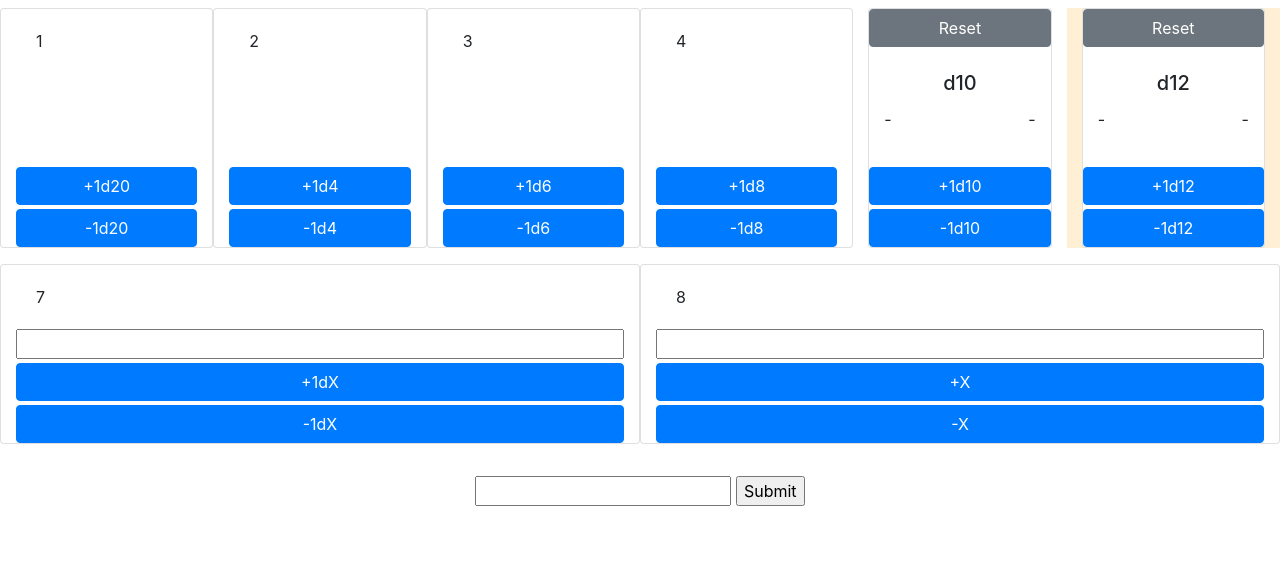
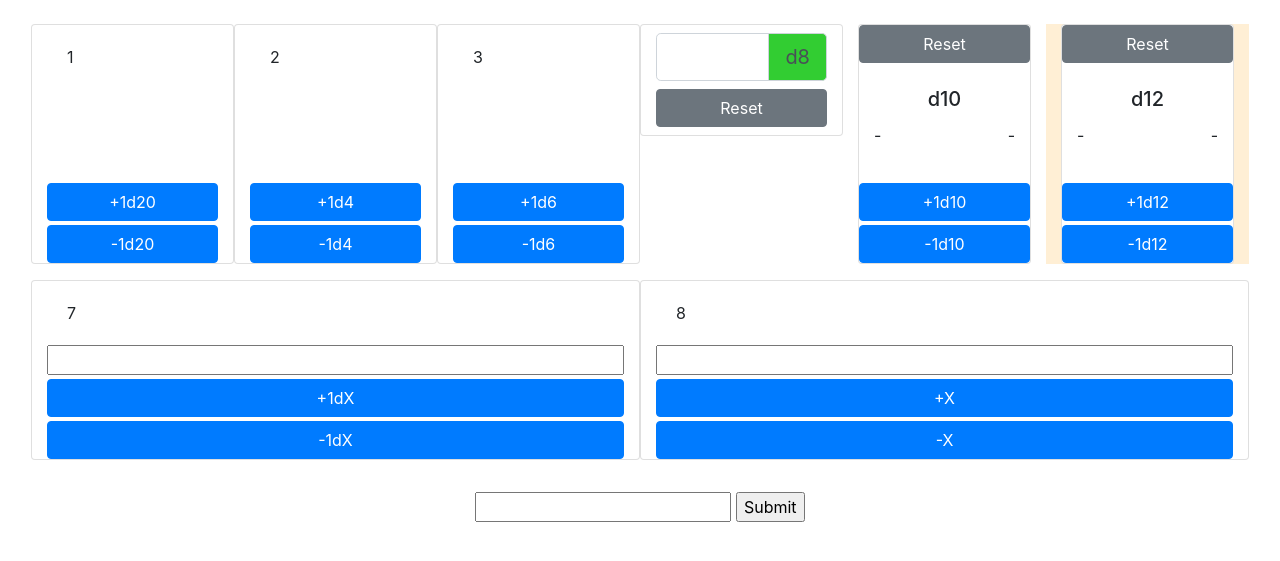
Before and after one commit to callumfrance/dice-roller, a Python web app: template dice-roller/templates/dice_build.html in a window 1280 px wide. Shown: the top 561 px of the page. Run offline with Jinja, Linux system fonts and the light colour scheme; the template is opened without the code that fills it, so the values that code supplies are empty; some libraries are stand-ins or nearby versions.

Commit message:
dice-build with new number input vs older button input

```diff
--- a/dice-roller/templates/dice_build.html
+++ b/dice-roller/templates/dice_build.html
@@ -11,7 +11,7 @@
 </head>
 <body>
 	<div class="container-fluid">
-		<div class="row">
+		<div class="row m-3">
 			<div class="card col-lg-2 col-md-4 col-sm-6 my-2">
 				<div class="card-body">
 					<p class="card-text">1</p>
@@ -33,12 +33,18 @@
 				<button class="btn btn-primary float-left mb-1">+1d6</button>
 				<button class="btn btn-primary float-righ">-1d6</button>
 			</div>
-			<div class="card col-lg-2 col-md-4 col-sm-6 my-2">
-				<div class="card-body">
-					<p class="card-text">4</p>
+			<div class="col-lg-2 col-md-4 col-sm-6 my-2">
+				<div class="card row">
+					<div class="input-group input-group-lg col-12">
+						<input id="d8-input" class="form-control my-2" type="number">
+						<div class="input-group-append my-2" onClick="document.getElementById('d8-input').value = 1;">
+							<span class="input-group-text" style="background:LimeGreen;">d8</span>
+						</div>
+					</div>
+					<div class="input-group input-group-lg col-12">
+						<button onClick="document.getElementById('d8-input').value = '';" class="btn btn-secondary mb-2 col-12">Reset</button>
+					</div>
 				</div>
-				<button class="btn btn-primary float-left mb-1">+1d8</button>
-				<button class="btn btn-primary float-righ">-1d8</button>
 			</div>
 			<div class="col-lg-2 col-md-4 col-sm-6 my-2">
 				<div class="card">
```
